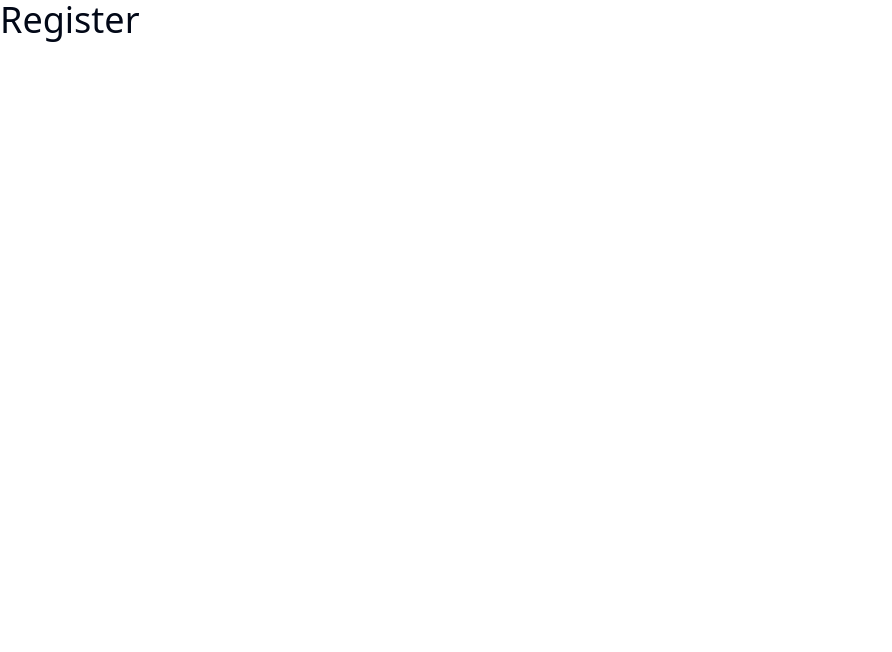
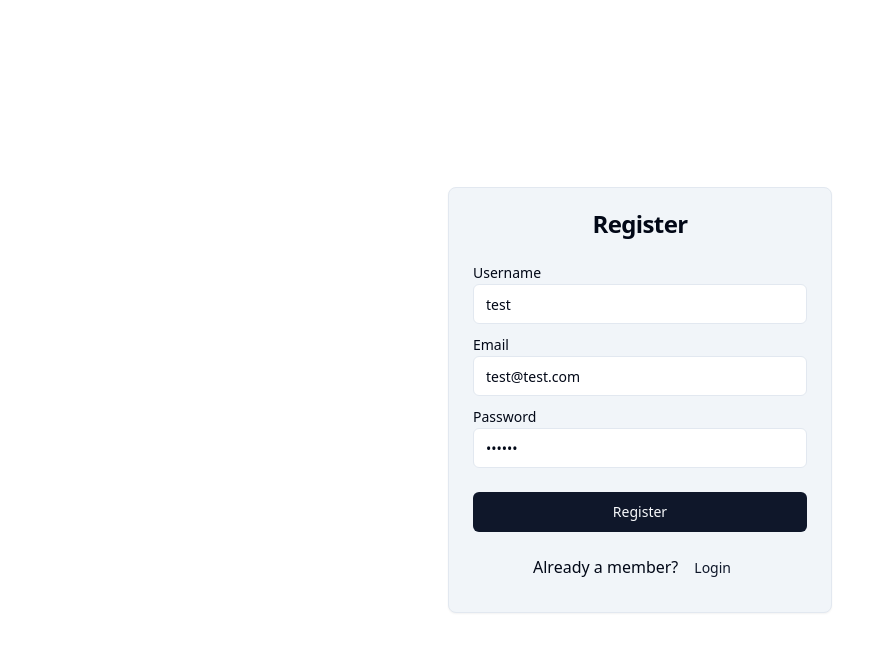
Before and after one commit to nazar2419/comfy-store, a React (Vite) app: page /register in a window 1280 px wide. Shown: the top 652 px of the page, without its empty margins (0-892 px from the left). Built offline with nearby package versions, Linux system fonts and the light colour scheme.

Commit message:
register page

```diff
--- a/package.json
+++ b/package.json
@@ -12,6 +12,7 @@
   "dependencies": {
     "@radix-ui/react-checkbox": "^1.0.4",
     "@radix-ui/react-dropdown-menu": "^2.0.6",
+    "@radix-ui/react-icons": "^1.3.0",
     "@radix-ui/react-label": "^2.0.2",
     "@radix-ui/react-select": "^2.0.0",
     "@radix-ui/react-separator": "^1.0.3",
--- a/src/App.tsx
+++ b/src/App.tsx
@@ -18,6 +18,8 @@ import ErrorElement from "./components/ErrorElement";
 import { loader as landingLoader} from './pages/Landing';
 import { loader as productsLoader} from './pages/Products';
 import { loader as singleProductLoader} from './pages/SingleProduct';
+import { action as registerAction } from './pages/Register';
+
 const router = createBrowserRouter([
   {
     path: "/",
@@ -75,6 +77,7 @@ const router = createBrowserRouter([
     path: "/register",
     element: <Register />,
     errorElement: <Error />,
+    action: registerAction,
   },
 ]);
 
--- /dev/null
+++ b/src/components/SubmitBtn.tsx
@@ -0,0 +1,29 @@
+import { useNavigation } from "react-router-dom";
+import { Button } from "@/components/ui/button";
+import { ReloadIcon } from "@radix-ui/react-icons";
+
+
+const SubmitBtn = ({
+  text,
+  className,
+}: {
+  text: string;
+  className?: string;
+}) => {
+  const navigation = useNavigation();
+  const isSubmitting = navigation.state === "submitting";
+  return (
+    <Button type="submit" className={className} disabled={isSubmitting}>
+      {isSubmitting ? (
+        <span className="flex">
+          <ReloadIcon className="mr-2 h-4 w-4 animate-spin" />
+            Submitting...
+        </span>
+      ) : (
+        text
+      )}
+
+    </Button>
+  )
+}
+export default SubmitBtn;
--- a/src/components/index.ts
+++ b/src/components/index.ts
@@ -23,3 +23,4 @@ export { default as SelectedProductAmount } from "./SelectedProductAmount";
 export { default as SelectedProductColor } from "./SelectedProductColor";
 export { default as CartTotals } from "./CartTotals";
 export { default as CartItemsList } from "./CartItemsList";
+export { default as SubmitBtn } from "./SubmitBtn";
--- a/src/features/user/userSlice.ts
+++ b/src/features/user/userSlice.ts
@@ -1,13 +1,48 @@
 import { createSlice, PayloadAction } from "@reduxjs/toolkit";
+import { toast } from "@/components/ui/use-toast";
 
-const initialState = {
-  name: "user slice",
+export type User = {
+  username: string;
+  jwt: string;
+};
+
+type UserState = {
+  user: User | null;
+};
+
+const getUserFromLocalStorage = (): User | null => {
+  const user = localStorage.getItem("user");
+  if (!user) return null;
+  return JSON.parse(user);
+};
+
+const initialState: UserState = {
+  user: getUserFromLocalStorage(),
 };
 
 const userSlice = createSlice({
   name: "user",
   initialState,
-  reducers: {},
+  reducers: {
+    loginUser: (state, action: PayloadAction<User>) => {
+      const user = action.payload;
+      state.user = user;
+      localStorage.setItem("user", JSON.stringify(user));
+
+      if (user.username === "demo user") {
+        toast({ description: "Welcome Guest User" });
+        return;
+      }
+      toast({ description: "Login successful " });
+    },
+    logoutUser: (state) => {
+      state.user = null;
+      //locavlStorage.clear()
+      localStorage.removeItem("user");
+    },
+  },
 });
 
+export const { loginUser, logoutUser } = userSlice.actions;
+
 export default userSlice.reducer;
--- a/src/pages/Register.tsx
+++ b/src/pages/Register.tsx
@@ -1,6 +1,53 @@
+import { ActionFunction, Form, Link, redirect } from "react-router-dom";
+import { Card, CardHeader, CardContent, CardTitle } from "@/components/ui/card";
+import { Button } from "@/components/ui/button";
+import { SubmitBtn, FormInput } from "@/components";
+import { customFetch } from "@/utils";
+import { toast } from "@/components/ui/use-toast";
+import { AxiosError } from "axios";
+
+export const action: ActionFunction = async ({ request }): Promise<Response | null> => {
+ const formData = await request.formData();
+ const data = Object.fromEntries(formData);
+ console.log(data);
+ try {
+  await customFetch.post("/auth/local/register", data )
+  toast({ description: "Registered "});
+  return redirect("/login");
+} catch (error) {
+  console.log(error);
+  const errorMsg = error instanceof AxiosError
+    ? error.response?.data.error.message
+    : "Registration Failed";
+  toast({ description: errorMsg });
+  return null;
+ }
+
+};
+
 function Register() {
   return (
-    <h1 className="text-4xl">Register</h1>
-  )
+    <section className="h-screen grid place-items-center">
+      <Card className="w-96 bg-muted">
+        <CardHeader>
+          <CardTitle className="text-center">Register</CardTitle>
+        </CardHeader>
+        <CardContent>
+          <Form method="post">
+            <FormInput type="text" name="username" defaultValue="test" />
+            <FormInput type="email" name="email" defaultValue="test@test.com" />
+            <FormInput type="password" name="password" defaultValue="secret" />
+            <SubmitBtn text="Register" className="w-full mt-4" />
+            <p className="text-center mt-4">
+              Already a member?
+              <Button type="button" asChild variant="link">
+                <Link to="/login">Login</Link>
+              </Button>
+            </p>
+          </Form>
+        </CardContent>
+      </Card>
+    </section>
+  );
 }
-export default Register
+export default Register;
```
Also changed, not shown: 1 other file (tests, documents, lock files or other folders).
